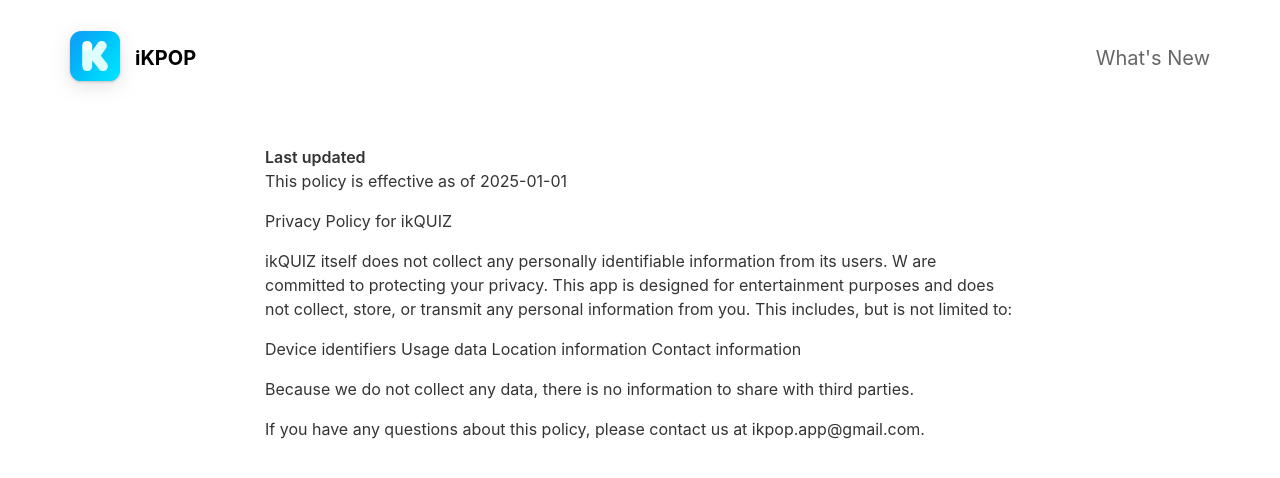
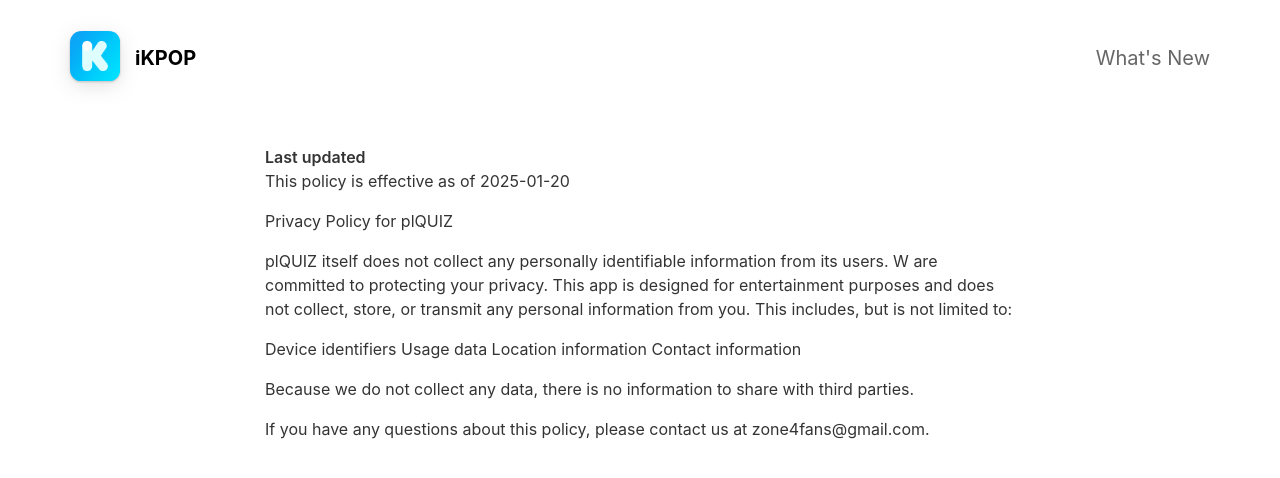
Before and after one commit to kapp7/app, a Jekyll site: the page built from _pages/ikquizprivacypolicy.md, in a window 1280 px wide. Shown: the top 478 px of the page. Built offline with Jekyll 4.4.1, drawn with Linux system fonts in a browser that asks for light colours; nearby versions of some CDN libraries.

Commit message:
Update ikquizprivacypolicy.md

```diff
--- a/_pages/ikquizprivacypolicy.md
+++ b/_pages/ikquizprivacypolicy.md
@@ -5,12 +5,12 @@
 ---
 
 **Last updated**
-This policy is effective as of 2025-01-01
+This policy is effective as of 2025-01-20
 
 
-Privacy Policy for ikQUIZ
+Privacy Policy for plQUIZ
 
-ikQUIZ itself does not collect any personally identifiable information from its users.
+plQUIZ itself does not collect any personally identifiable information from its users.
 W are committed to protecting your privacy. This app is designed for entertainment purposes and does not collect, store, or transmit any personal information from you. This includes, but is not limited to:
 
 Device identifiers
@@ -20,4 +20,4 @@
 
 Because we do not collect any data, there is no information to share with third parties.
 
- If you have any questions about this policy, please contact us at ikpop.app@gmail.com.
+ If you have any questions about this policy, please contact us at zone4fans@gmail.com.
```
